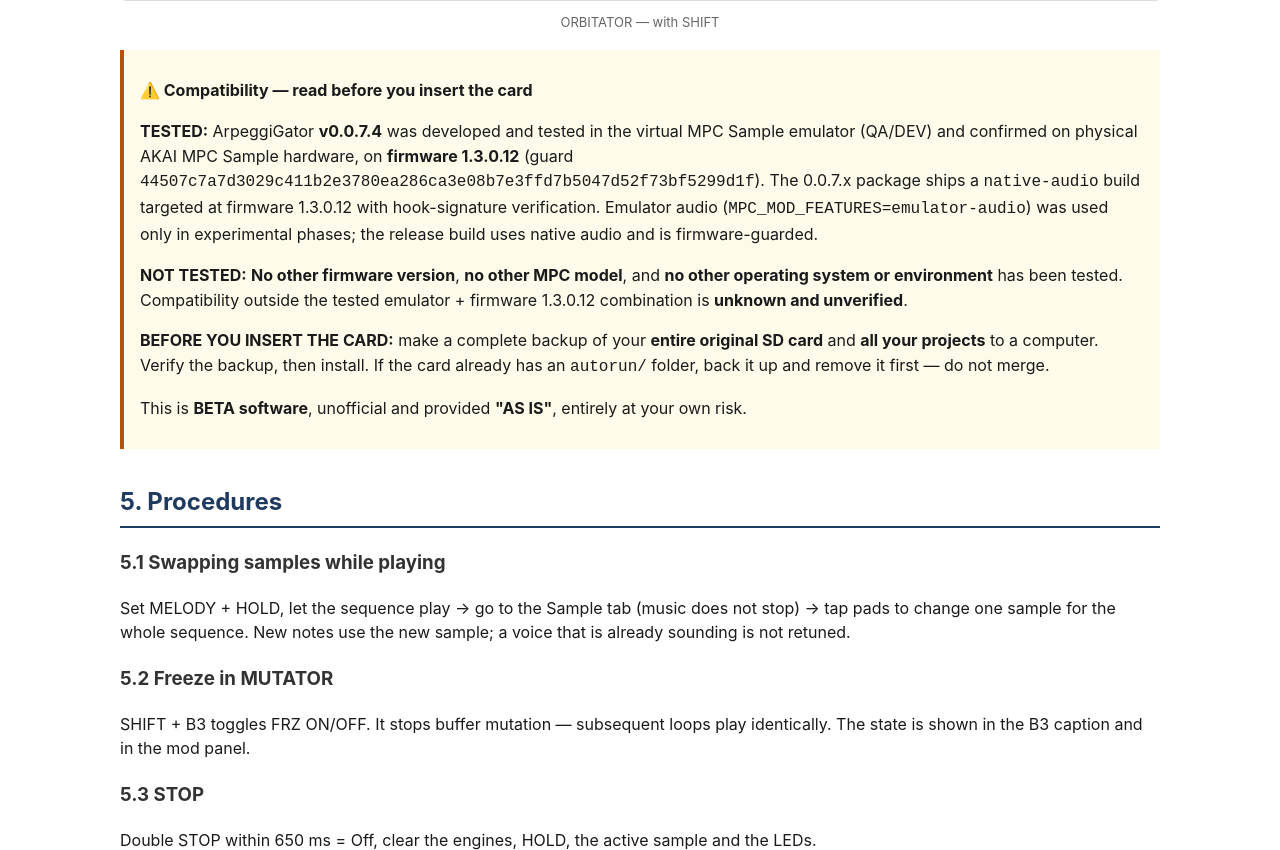
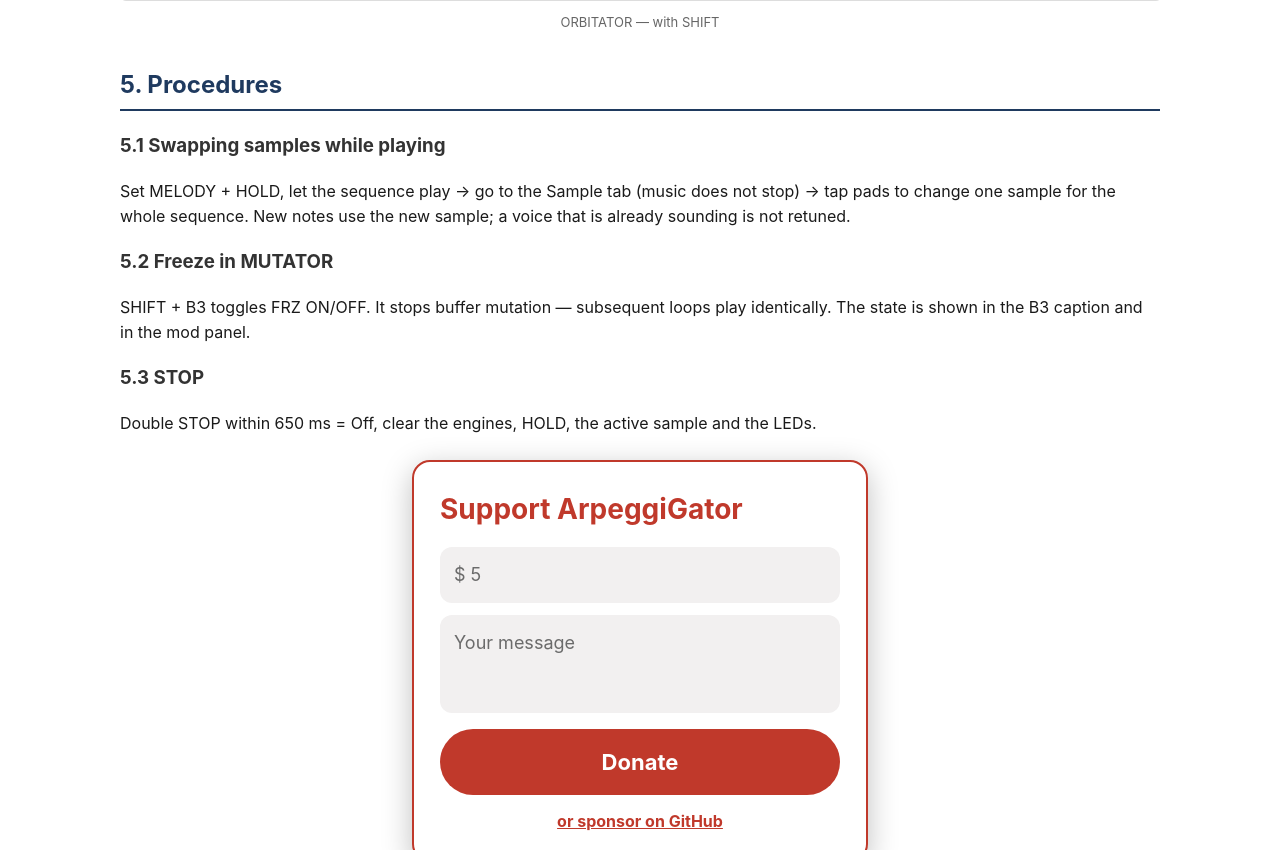
Before and after one commit to OSCILLUNE/ArpeggiGator, a plain HTML site: page docs/index.html in a window 1280 px wide. Shown: the part 8135-8985 px from the top of the page. Drawn offline with Linux system fonts and the light colour scheme.

Commit message:
docs: remove duplicate compatibility notice and update issue template version

```diff
--- a/docs/index.html
+++ b/docs/index.html
@@ -82,13 +82,6 @@ MPC Sample (firmware)
 <figure><img src="screens/05_ORBITATOR_plain.png" alt="ORBITATOR without SHIFT"><figcaption>ORBITATOR — without SHIFT</figcaption></figure>
 <figure><img src="screens/05_ORBITATOR_shift.png" alt="ORBITATOR with SHIFT"><figcaption>ORBITATOR — with SHIFT</figcaption></figure>
 
-<div class="compat-notice" role="note" style="border-left:4px solid #b45309;background:#fffbeb;padding:12px 16px;margin:16px 0">
-  <p><strong>⚠️ Compatibility — read before you insert the card</strong></p>
-  <p><strong>TESTED:</strong> ArpeggiGator <strong>v0.0.7.4</strong> was developed and tested in the virtual MPC Sample emulator (QA/DEV) and confirmed on physical AKAI MPC Sample hardware, on <strong>firmware 1.3.0.12</strong> (guard <code>44507c7a7d3029c411b2e3780ea286ca3e08b7e3ffd7b5047d52f73bf5299d1f</code>). The 0.0.7.x package ships a <code>native-audio</code> build targeted at firmware 1.3.0.12 with hook-signature verification. Emulator audio (<code>MPC_MOD_FEATURES=emulator-audio</code>) was used only in experimental phases; the release build uses native audio and is firmware-guarded.</p>
-  <p><strong>NOT TESTED:</strong> <strong>No other firmware version</strong>, <strong>no other MPC model</strong>, and <strong>no other operating system or environment</strong> has been tested. Compatibility outside the tested emulator + firmware 1.3.0.12 combination is <strong>unknown and unverified</strong>.</p>
-  <p><strong>BEFORE YOU INSERT THE CARD:</strong> make a complete backup of your <strong>entire original SD card</strong> and <strong>all your projects</strong> to a computer. Verify the backup, then install. If the card already has an <code>autorun/</code> folder, back it up and remove it first — do not merge.</p>
-  <p>This is <strong>BETA software</strong>, unofficial and provided <strong>"AS IS"</strong>, entirely at your own risk.</p>
-</div>
 
 <h2>5. Procedures</h2>
 <h3>5.1 Swapping samples while playing</h3>
```
Also changed, not shown: 1 other file.
